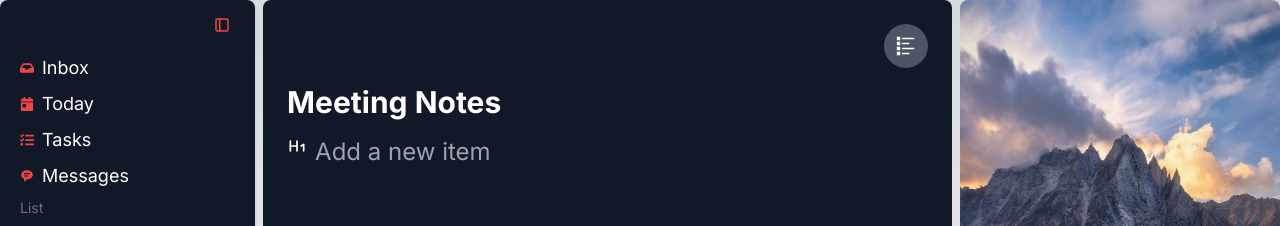
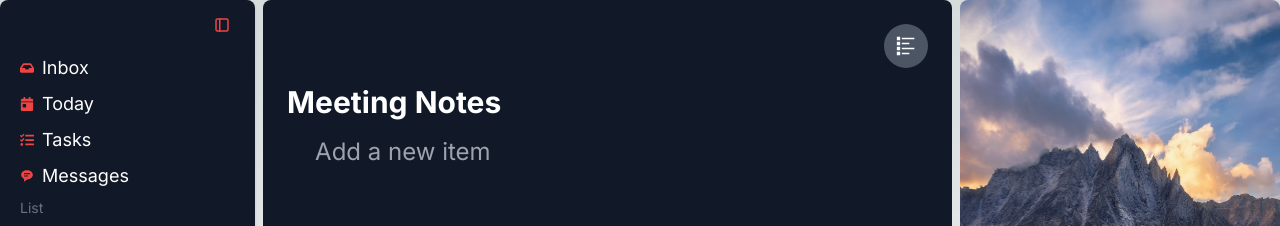
Before and after one commit to Lilglu4e/supernote, a Next.js app: page /meeting in a window 1280 px wide. Shown: the top 226 px of the page. Built offline with nearby package versions, Linux system fonts and the light colour scheme.

Commit message:
menu icon update

```diff
--- a/src/app/meeting/Editor.tsx
+++ b/src/app/meeting/Editor.tsx
@@ -21,6 +21,7 @@ export default function Editor() {
   const [currentInput, setCurrentInput] = useState<string>('');
   const [selectedFormat, setSelectedFormat] = useState('Heading 1');
   const [isMenuVisible, setIsMenuVisible] = useState(false);
+  const [isHovered, setIsHovered] = useState(false)
   const textareaRef = useRef<HTMLTextAreaElement>(null);
 
   const handleFormatSelect = (format: any) => {
@@ -28,7 +29,7 @@ export default function Editor() {
   };
 
   const toggleMenuVisibility = () => setIsMenuVisible(!isMenuVisible);
-
+  const hanldeIsHovered = () => setIsHovered(!isHovered)
   // Adjust textarea height based on its content
   useEffect(() => {
     if (textareaRef.current) {
@@ -70,14 +71,16 @@ export default function Editor() {
   const IconComponent = iconMap[selectedFormat] || DefaultIcon; // Directly use DefaultIcon as fallback
 
   return (
-    <div className={`${bgColor} w-full`}> {/* Outer div to ensure full width and padding */}
+    <div className={`${bgColor} w-full`} onMouseEnter={hanldeIsHovered} onMouseLeave={hanldeIsHovered}> {/* Outer div to ensure full width and padding */}
       <div className='flex items-start relative w-full'> {/* Flex container with icon and textarea aligned at the start */}
       {isMenuVisible && (
           <div className="absolute left-0 transform -translate-x-full mt-1 w-40">
-            <Menu onSelect={handleFormatSelect} />
+            <Menu onSelect={handleFormatSelect}/>
           </div>
         )}
-        <IconComponent className='text-xl text-white cursor-pointer mr-2' onClick={toggleMenuVisibility} />
+        <IconComponent className={`text-xl cursor-pointer mr-2 ${isHovered ? 'text-blue-500' : 'text-transparent'}` }
+          onClick={toggleMenuVisibility}
+        />
         {/* Optional: Additional div for complex layouts. Remove if unnecessary. */}
         <div className='flex-1'>
           <textarea
```
